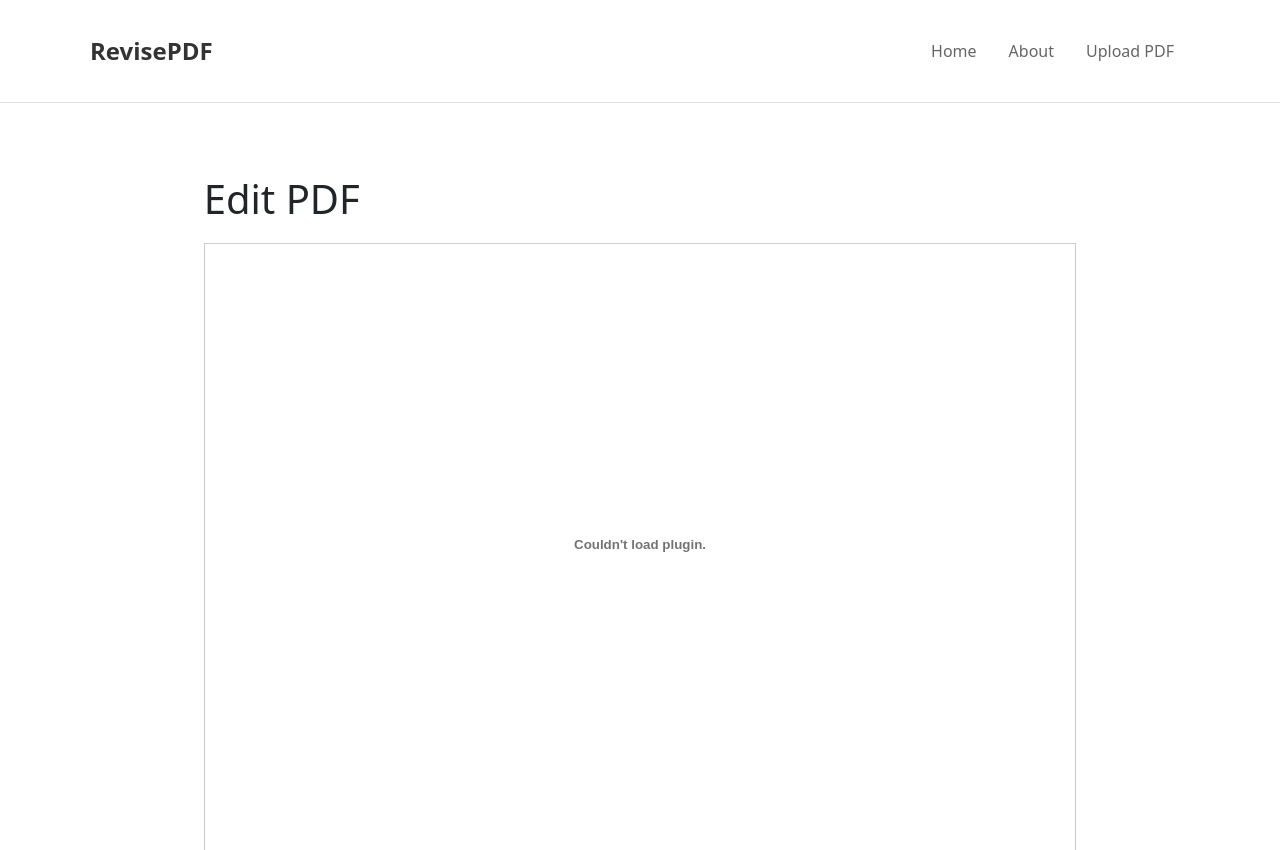
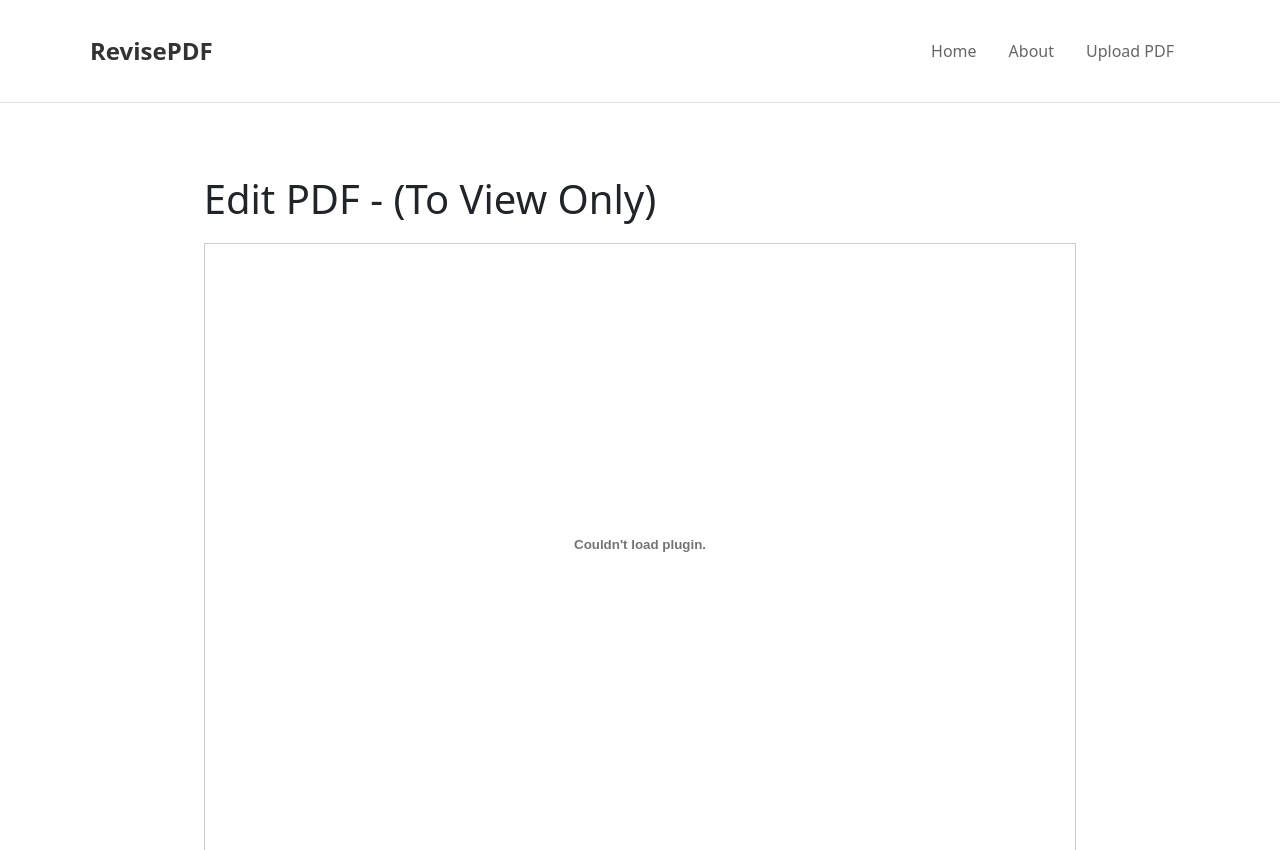
Before and after one commit to Calum-Kerr/PDF-Editor-Version1, a Flask app: template templates/edit.html in a window 1280 px wide. Shown: the top 850 px of the page. Run offline with Flask 3, Linux system fonts and the light colour scheme; the template is opened without the code that fills it, so the values that code supplies are empty.

Commit message:
text update

```diff
--- a/templates/edit.html
+++ b/templates/edit.html
@@ -2,7 +2,7 @@
 {% block title %}Edit PDF - RevisePDF{% endblock %}
 {% block content %}
     <div class="container">
-        <h1>Edit PDF</h1>
+        <h1>Edit PDF - (To View Only)</h1>
         <div class="pdf-container">
             <embed src="{{ url_for('static', filename='uploads/' + filename) }}" type="application/pdf" width="100%" height="600px" />
         </div>
```
